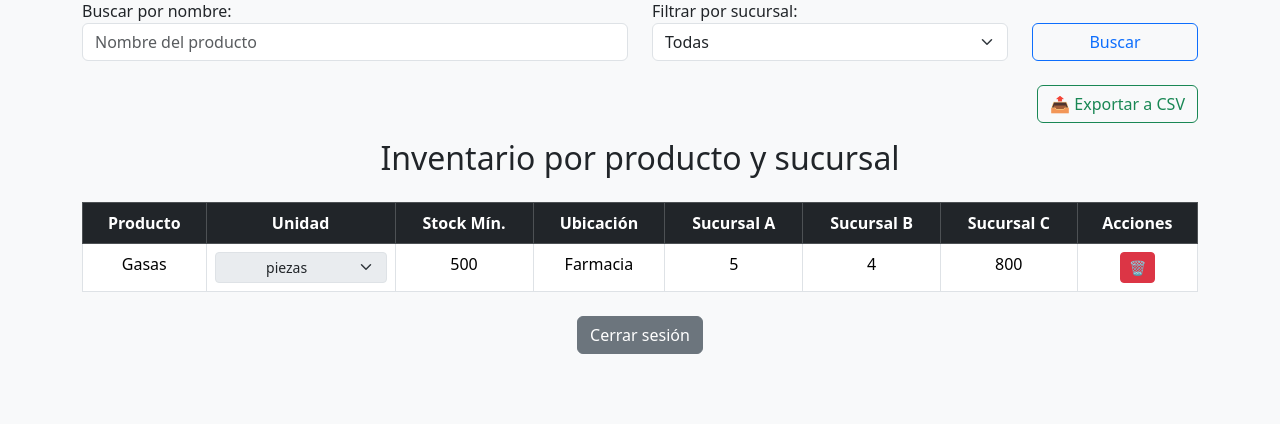
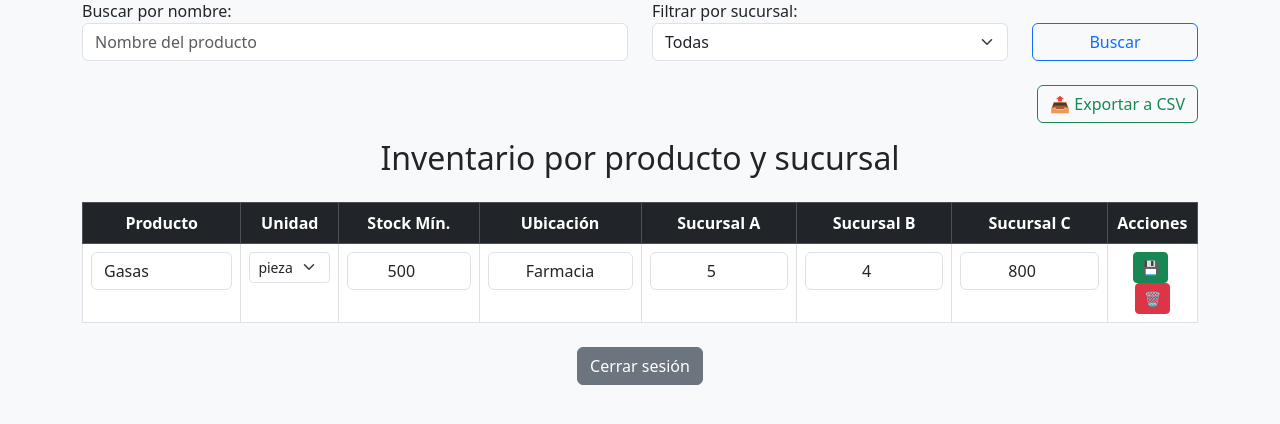
Before and after one commit to AlbertoMGo/inventario-despacho, a Flask app: page /editar in a window 1280 px wide. Shown: the part 212-636 px from the top of the page. Run offline with Flask 3, Linux system fonts and the light colour scheme; a user stored in the database is signed in; data comes from the database, SQL or seed files in the repository.

Commit message:
Permitir edición completa en la tabla de inventario

```diff
--- a/templates/editar.html
+++ b/templates/editar.html
@@ -108,29 +108,34 @@
     {% set total = p.sucursal_a + p.sucursal_b + p.sucursal_c %}
     {% set alerta = total < p.stock_minimo %}
     <tr class="{% if alerta %}table-danger{% endif %}">
-        <td>{{ p.nombre }}</td>
+      <form method="POST">
+        <input type="hidden" name="accion" value="guardar">
+        <input type="hidden" name="producto_id" value="{{ p.id }}">
+
+        <td><input name="nombre" value="{{ p.nombre }}" class="form-control"></td>
+
         <td>
-          <select name="unidad" class="form-select form-select-sm text-center" disabled>
+          <select name="unidad" class="form-select form-select-sm text-center">
             <option value="piezas" {% if p.unidad == "piezas" %}selected{% endif %}>piezas</option>
             <option value="litros" {% if p.unidad == "litros" %}selected{% endif %}>litros</option>
             <option value="kilogramos" {% if p.unidad == "kilogramos" %}selected{% endif %}>kilogramos</option>
           </select>
         </td>
-        <td>{{ p.stock_minimo }}</td>
-        <td>{{ p.ubicacion }}</td>
-        <td>{{ p.sucursal_a }}</td>
-        <td>{{ p.sucursal_b }}</td>
-        <td>{{ p.sucursal_c }}</td>
+
+        <td><input name="stock_minimo" type="number" value="{{ p.stock_minimo }}" class="form-control text-center"></td>
+        <td><input name="ubicacion" value="{{ p.ubicacion }}" class="form-control text-center"></td>
+        <td><input name="a" type="number" value="{{ p.sucursal_a }}" class="form-control text-center"></td>
+        <td><input name="b" type="number" value="{{ p.sucursal_b }}" class="form-control text-center"></td>
+        <td><input name="c" type="number" value="{{ p.sucursal_c }}" class="form-control text-center"></td>
+
         <td>
           {% if alerta %}
             <span class="badge bg-danger mb-1">⚠ Bajo stock</span><br>
           {% endif %}
-          <form method="POST" style="display:inline;">
-            <input type="hidden" name="accion" value="eliminar">
-            <input type="hidden" name="producto_id" value="{{ p.id }}">
-            <button type="submit" class="btn btn-sm btn-danger">🗑️</button>
+          <button type="submit" class="btn btn-sm btn-success me-1">💾</button>
+          <button type="submit" class="btn btn-sm btn-danger" name="accion" value="eliminar">🗑️</button>
+        </td>
       </form>
-        </td>
     </tr>
     {% endfor %}
   </tbody>
```
Lines whose indentation alone changed are shown as unchanged.
